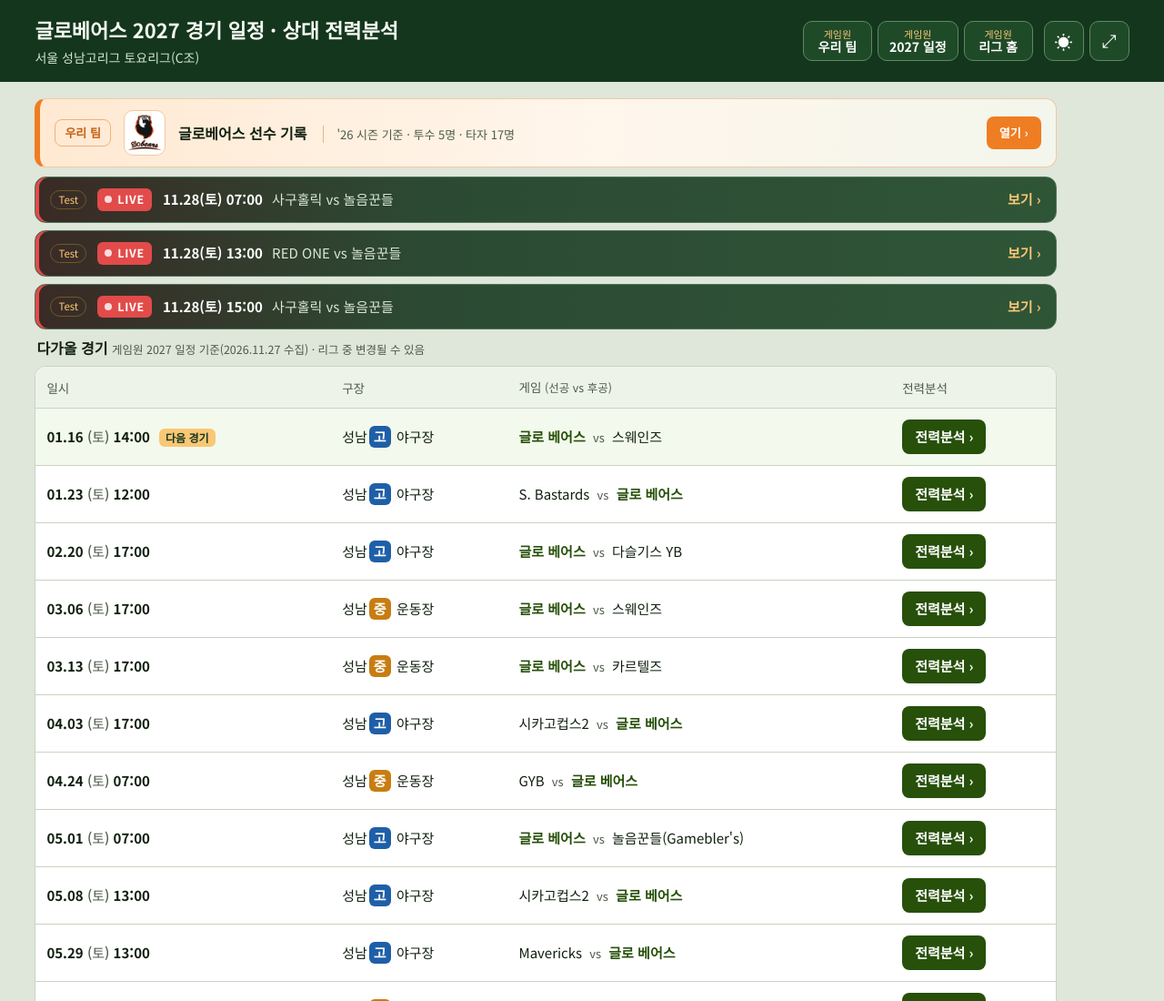
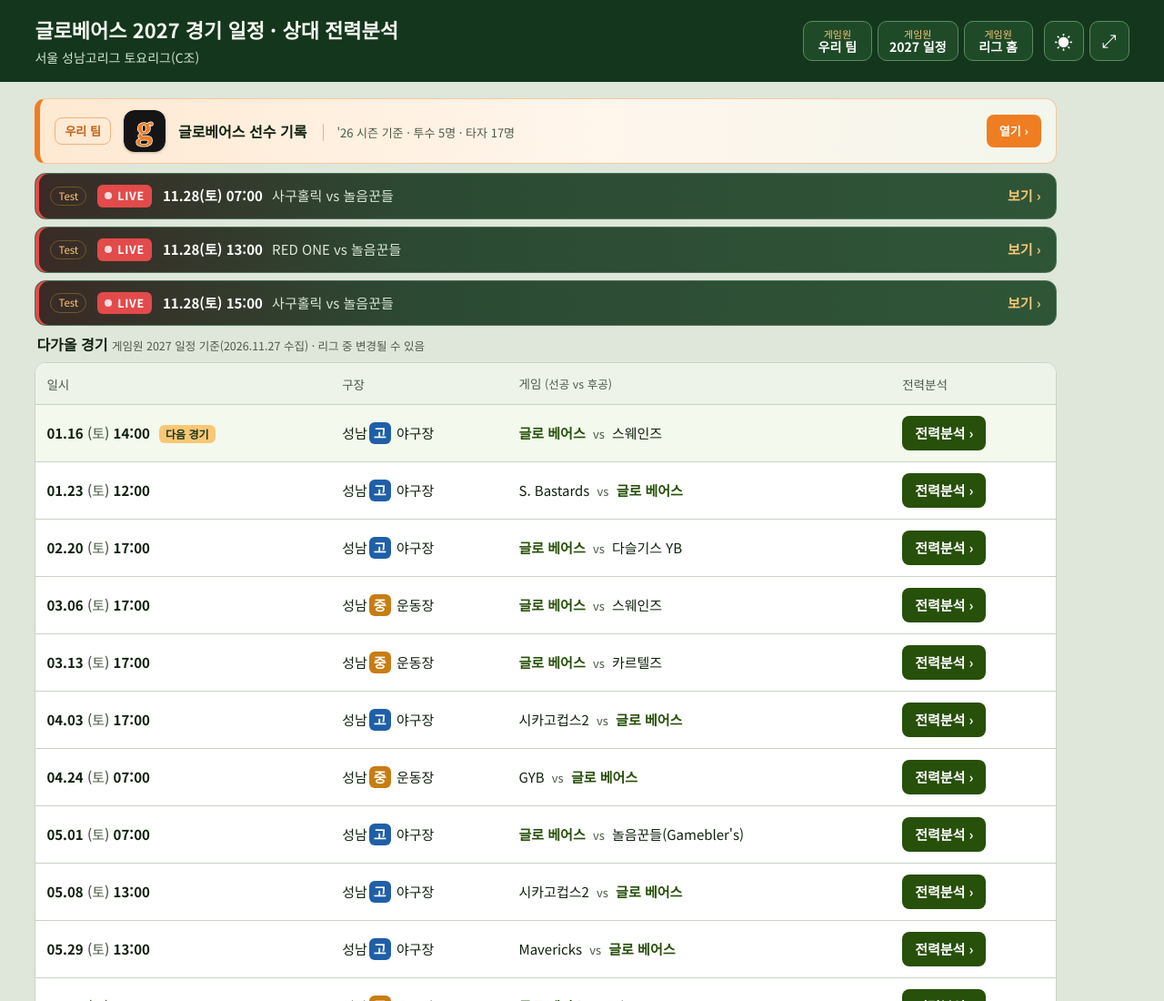
Before and after one commit to DAZZ9137/baseball-G, a plain HTML site: page index.html in a window 1280 px wide. Shown: the top 1100 px of the page at 91% size. Drawn offline with Linux system fonts and the light colour scheme.

Commit message:
우리 팀 카드: 모자 g 마크
Co-Authored-By: Claude Opus 5.5 <noreply@anthropic.com>
Claude-Session: https://claude.ai/code/session_01MiU2bxi9p7TMxbirvSDMuK

```diff
--- a/index.html
+++ b/index.html
@@ -19,14 +19,14 @@ tr.next td,tr.next{background:light-dark(#f3f9ec,#1f3424)}.k{font-size:13px;colo
 .team{display:flex;align-items:center;gap:14px;margin:4px 0 10px;background:linear-gradient(90deg,light-dark(#ffe9d2,#4a2e17) 0%,light-dark(#fff6ec,#2f2a1e) 55%,light-dark(#f3f6ec,#26332a) 100%);color:var(--ink);border:1px solid light-dark(#f2c9a0,#7a5230);border-left:6px solid #ef7d22;border-radius:12px;padding:12px 16px;text-decoration:none}.team b{font-size:16px}.team span{color:var(--sub);font-size:13px}.team .tb{background:transparent;color:light-dark(#c45f10,#f6a35c);border:1px solid light-dark(#f0b27a,#9a6436);font-weight:700;border-radius:8px;padding:4px 10px;font-size:13px;white-space:nowrap}.team .go{margin-left:auto;background:#ef7d22;color:#fff;border-radius:8px;padding:8px 14px;font-weight:700;white-space:nowrap}header .hl{display:flex;gap:6px;flex-wrap:wrap;margin-left:auto}header .hl a{display:inline-flex;flex-direction:column;align-items:center;justify-content:center;min-width:76px;height:44px;padding:0 12px;border-radius:10px;border:1px solid #5d8a63;background:#1f4a28;color:#fff;text-decoration:none;font-size:14px;font-weight:700;line-height:1.15;white-space:nowrap}header .hl a::before{content:'게임원';color:#fac775;font-weight:500;font-size:11px}@media(max-width:640px){header>div:first-child{flex:1 1 0;min-width:0}.team .tb{display:none}header .hl{order:3;width:100%;margin-left:0}header .hl a{height:42px;font-size:13px;padding:0 10px;flex:1}}
 a.livec{display:flex;align-items:center;gap:12px;margin:0 0 8px;padding:12px 16px;border-radius:12px;background:linear-gradient(90deg,#3a2a25 0%,#2c4a33 38%,#2f5537 100%);color:#f4f9f1;text-decoration:none;border:1px solid #4d7355;box-shadow:inset 4px 0 0 #e24b4a}.lvb{display:inline-flex;align-items:center;gap:6px;background:#e24b4a;color:#fff;font-weight:800;font-size:12.5px;letter-spacing:.06em;border-radius:6px;padding:3px 8px;flex-shrink:0}.lvb i{width:8px;height:8px;border-radius:50%;background:#fff;animation:lvp 1.2s ease-in-out infinite}@keyframes lvp{0%,100%{opacity:1}50%{opacity:.2}}.lt2{white-space:nowrap;overflow:hidden;text-overflow:ellipsis;min-width:0;color:#dbe8d6}.lt2 b{color:#fff;margin-right:6px}.tst{font-size:11.5px;color:#fac775;border:1px solid #6b5a2a;border-radius:999px;padding:1px 8px;flex-shrink:0}.lgo{margin-left:auto;color:#fac775;font-weight:700;flex-shrink:0}
 .team .gmark{display:inline-grid;place-items:center;width:40px;height:40px;border-radius:50%;background:#fff;color:#ef7d22;border:2.5px solid #ef7d22;font:900 26px/1 'Arial Black','Noto Sans KR',sans-serif;flex-shrink:0}
-.team .tlogo{width:46px;height:50px;object-fit:contain;background:#fff;border-radius:10px;padding:2px;border:1.5px solid light-dark(#f2c9a0,#ef7d22);flex-shrink:0}
+.team .gcap{flex-shrink:0;border-radius:12px;box-shadow:0 1px 3px rgba(0,0,0,.25)}.team .tlogo{width:46px;height:50px;object-fit:contain;background:#fff;border-radius:10px;padding:2px;border:1.5px solid light-dark(#f2c9a0,#ef7d22);flex-shrink:0}
 h2.sec{font-size:16px;margin:6px 2px 8px}.ib{display:inline-grid;place-items:center;width:44px;height:44px;border-radius:10px;border:1px solid #5d8a63;background:#1f4a28;color:#fff;font-size:20px;cursor:pointer;padding:0}.nb{display:inline-block;margin-left:6px;background:#fac775;color:#14361d;border-radius:6px;padding:1px 7px;font-size:12px;font-weight:700;vertical-align:middle}details.done{margin-top:12px}details.done summary{cursor:pointer;font-weight:700;font-size:16px;padding:10px 2px}details.done .k2{font-size:12.5px;color:var(--sub);font-weight:500}tr.past td{opacity:.6}
 .sample{display:flex;justify-content:space-between;align-items:center;gap:10px;margin-top:14px;background:var(--card);border:1px dashed var(--line);border-radius:12px;padding:14px 16px;color:inherit;text-decoration:none}.sample span{color:var(--sub);font-size:14px}
 </style></head><body>
 <header><div><h1>글로베어스 2027 경기 일정 · 상대 전력분석</h1><p>서울 성남고리그 토요리그(C조)</p></div><div class="hl"><a href="https://www.gameone.kr/club/?club_idx=25486" target="_blank" rel="noopener">우리 팀</a><a href="https://www.gameone.kr/club/info/schedule/table?club_idx=25486&season=2027" target="_blank" rel="noopener">2027 일정</a><a href="https://www.gameone.kr/league/?lig_idx=10894" target="_blank" rel="noopener">리그 홈</a></div><div style="display:flex;gap:6px"><button class="ib" id="thm" aria-label="화면 밝기 전환">☀</button><button class="ib" id="fsb" aria-label="전체화면 전환">⤢</button></div></header>
 <main>
 
-<a class="team" href="glo.html"><span class="tb">우리 팀</span><img class="tlogo" src="logo.png" alt="글로베어스 로고" width="46" height="50"><div style="white-space:nowrap;overflow:hidden;text-overflow:ellipsis;min-width:0"><b>글로베어스 선수 기록</b><span style="margin-left:18px;padding-left:14px;border-left:1px solid light-dark(#e3b48a,#7a5230)">&#39;26 시즌 기준 · 투수 5명 · 타자 17명</span></div><span class="go">열기 ›</span></a>
+<a class="team" href="glo.html"><span class="tb">우리 팀</span><svg class="gcap" viewBox="0 0 48 48" width="46" height="46" role="img" aria-label="글로베어스 G"><rect width="48" height="48" rx="12" fill="#151515"/><text x="24" y="33" text-anchor="middle" font-family="Georgia,serif" font-weight="700" font-size="34" fill="#ef7d22" stroke="#fff" stroke-width="1.6" paint-order="stroke">g</text></svg><div style="white-space:nowrap;overflow:hidden;text-overflow:ellipsis;min-width:0"><b>글로베어스 선수 기록</b><span style="margin-left:18px;padding-left:14px;border-left:1px solid light-dark(#e3b48a,#7a5230)">&#39;26 시즌 기준 · 투수 5명 · 타자 17명</span></div><span class="go">열기 ›</span></a>
 <a class="livec" href="live07.html"><span class="tst">Test</span><span class="lvb"><i></i>LIVE</span><span class="lt2"><b>11.28(토) 07:00</b> 사구홀릭 vs 놀음꾼들</span><span class="lgo">보기 ›</span></a><a class="livec" href="live13.html"><span class="tst">Test</span><span class="lvb"><i></i>LIVE</span><span class="lt2"><b>11.28(토) 13:00</b> RED ONE vs 놀음꾼들</span><span class="lgo">보기 ›</span></a><a class="livec" href="live15.html"><span class="tst">Test</span><span class="lvb"><i></i>LIVE</span><span class="lt2"><b>11.28(토) 15:00</b> 사구홀릭 vs 놀음꾼들</span><span class="lgo">보기 ›</span></a>
 <h2 class="sec">다가올 경기 <span style="font-weight:400;font-size:12.5px;color:var(--sub)">게임원 2027 일정 기준(2026.11.27 수집) · 리그 중 변경될 수 있음</span></h2>
 <div class="wrap"><table><thead><tr><th>일시</th><th>구장</th><th>게임 <span style="font-weight:400;font-size:12.5px">(선공 vs 후공)</span></th><th>전력분석</th></tr></thead><tbody>
```
